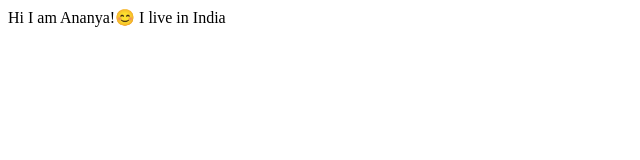
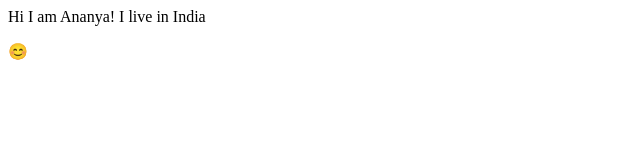
Before and after one commit to ananyasarkar7/ananyasarkar7.github.io, a plain HTML site: page index.html in a window 1280 px wide. Shown: the full height of the page, 0-640 px from the left. Drawn offline with Linux system fonts and the light colour scheme.

Commit message:
Update index.html

```diff
--- a/index.html
+++ b/index.html
@@ -1,9 +1,10 @@
 <!DOCTYPE html>
 <html lang="en">
 <head>
-Hi I am Ananya!&#128522;
+Hi I am Ananya!
 </head>
  <body>
    I live in India
+  <p> &#128522;</p>
    </body>
 </html>
```
